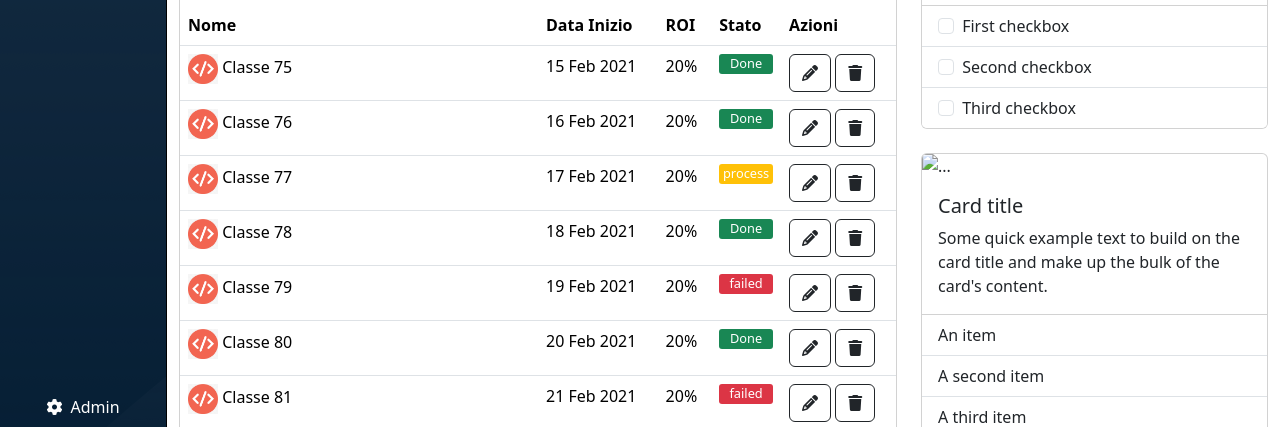
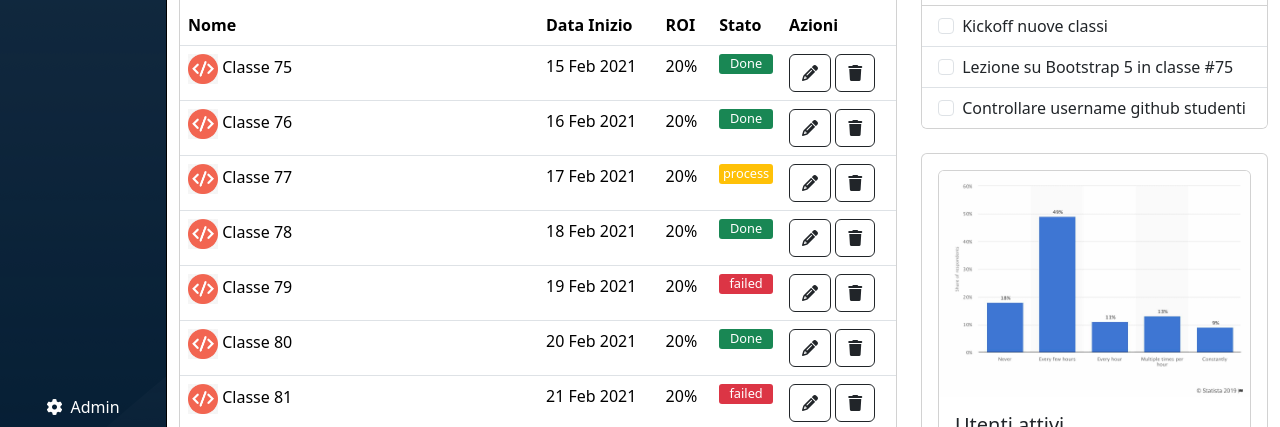
Before and after one commit to PapiMatteo/html-css-bootstrap-dashboard, a plain HTML site: page index.html in a window 1280 px wide. Shown: the part 373-800 px from the top of the page. Drawn offline with nearby package versions, Linux system fonts and the light colour scheme.

Commit message:
add: to do and stat section details

```diff
--- a/index.html
+++ b/index.html
@@ -406,35 +406,35 @@
                                                 <ul class="list-group list-group-flush">
                                                     <li class="list-group-item">
                                                       <input class="form-check-input me-1" type="checkbox" value="" id="firstCheckbox">
-                                                      <label class="form-check-label" for="firstCheckbox">First checkbox</label>
+                                                      <label class="form-check-label" for="firstCheckbox">Kickoff nuove classi</label>
                                                     </li>
                                                     <li class="list-group-item">
                                                       <input class="form-check-input me-1" type="checkbox" value="" id="secondCheckbox">
-                                                      <label class="form-check-label" for="secondCheckbox">Second checkbox</label>
+                                                      <label class="form-check-label" for="secondCheckbox">Lezione su Bootstrap 5 in classe #75</label>
                                                     </li>
                                                     <li class="list-group-item">
                                                       <input class="form-check-input me-1" type="checkbox" value="" id="thirdCheckbox">
-                                                      <label class="form-check-label" for="thirdCheckbox">Third checkbox</label>
+                                                      <label class="form-check-label" for="thirdCheckbox">Controllare username github studenti</label>
                                                     </li>
                                                   </ul>
                                             </div>
                                         </div>
                                         <div class="col">
+                                            <div class="card p-3">
                                                 <div class="card">
-                                                <img src="..." class="card-img-top" alt="...">
+                                                    <img src="img/stats.jpeg" class="card-img-top" alt="...">
                                                     <div class="card-body">
-                                                    <h5 class="card-title">Card title</h5>
-                                                    <p class="card-text">Some quick example text to build on the card
-                                                        title and make up the bulk of the card's content.</p>
+                                                        <h5 class="card-title">Utenti attivi</h5>
+                                                        <p class="card-text">Lista degli utenti attivi in piattaforma nell'ultimo mese</p>
                                                     </div>
                                                     <ul class="list-group list-group-flush">
-                                                    <li class="list-group-item">An item</li>
-                                                    <li class="list-group-item">A second item</li>
-                                                    <li class="list-group-item">A third item</li>
+                                                        <li class="list-group-item">Gennaio: 1200</li>
+                                                        <li class="list-group-item">Febbraio: 800</li>
+                                                        <li class="list-group-item">Marzo: 1500</li>
                                                     </ul>
                                                     <div class="card-body">
-                                                    <a href="#" class="card-link">Card link</a>
-                                                    <a href="#" class="card-link">Another link</a>
+                                                        <a href="#" class="card-link">Visualizza report approfondito</a>
+                                                    </div>
                                                 </div>
                                             </div>
                                         </div>
```
Lines whose indentation alone changed are shown as unchanged.
